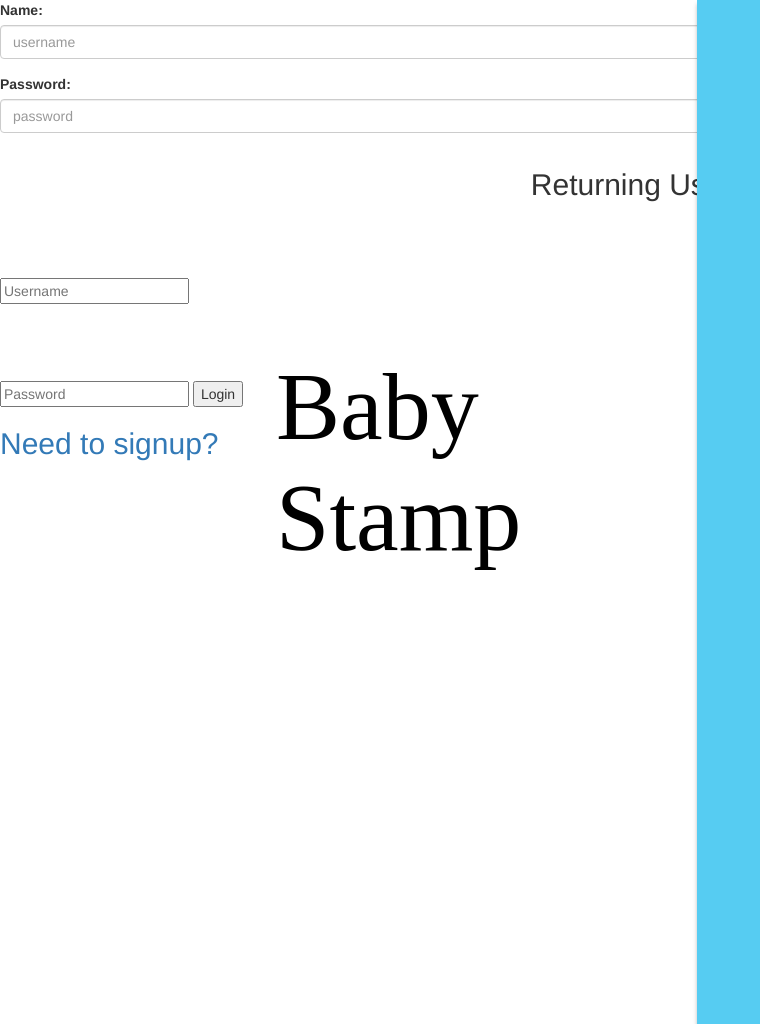
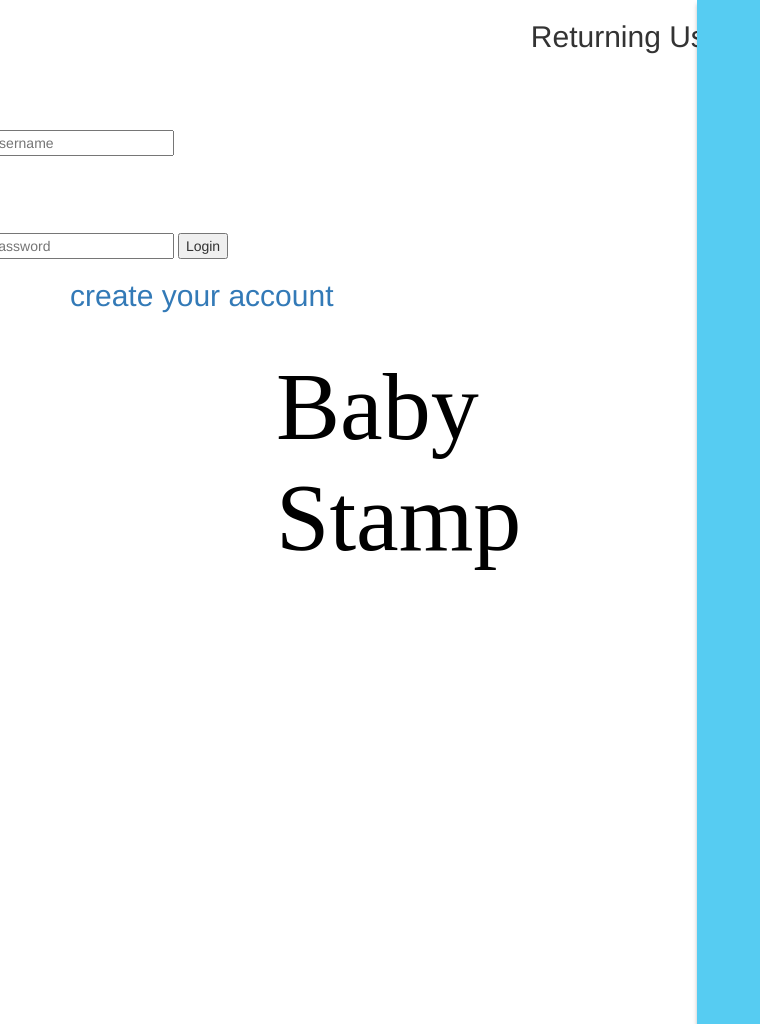
Before and after one commit to bizarrowill/BabyStamp, a Node project: template views/loginpage.handlebars in a window 1280 px wide; the page is wider, and only the part inside the window is pictured. Shown: that part, without its empty margins (0-760 px from the left). Run offline with Node 20 templates, Linux system fonts and the light colour scheme; the template is opened without the code that fills it, so the values that code supplies are empty; some libraries are stand-ins or nearby versions.

Commit message:
cleaning up code

```diff
--- a/views/loginpage.handlebars
+++ b/views/loginpage.handlebars
@@ -6,37 +6,28 @@
 
 </div>
 
-{{!-- new input for area that will be configured for our baby stamp look --}}
-  <div class="form-group">
-    <label for="usr">Name:</label>
-    <input type="text" id="usr" class="form-control" placeholder="username">
-  </div>
-  <div class="form-group">
-    <label for="pwd">Password:</label>
-    <input type="password" id="pwd" class="form-control" placeholder="password">
-  </div>
 
 
-<div class="container" {{!-- <div class="bgimg w3-display-container w3-animate-opacity"></div> --}}
-<div class="w3-jumbo w3-animate-top w3-center">
+<div class="container"
+<div >
   <h1>Baby Stamp</h1>
 </div>
 
-<div class="w3-row">
-  <div id="loginBox" class="w3-container w3-col s6 w3-animate-top w3-mobile w3-center">
+<div class="row">
+  <div id="loginBox">
     <!-- action="/" method="POST" -->
-    <form class="w3-panel w3-card-4" action="/authenticate" method="post">
+    <form action="/authenticate" method="post">
       <h2 style="text-align: center">Returning User?</h2>
       <h3>
         <label>Username</label>
       </h3>
-      <input class="w3-input" type="text" id="username" name="username" pattern="[a-zA-Z0-9\s]{0,30}" title="Alphanumeric characters only"
+      <input class="input" type="text" id="username" name="username" pattern="[a-zA-Z0-9\s]{0,30}" title="Alphanumeric characters only"
         placeholder="Username" required>
       <h3>
         <label>Password</label>
       </h3>
-      <input class="w3-input" type="password" id="password" name="password" placeholder="Password" required>
-      <button type="submit" class="w3-button w3-green loginBtn">Login</button>
+      <input class="input" type="password" id="password" name="password" placeholder="Password" required>
+      <button type="submit">Login</button>
     </form>
   </div>
 
@@ -44,10 +35,10 @@
 
 
 
-  <div class="w3-container w3-col s6 w3-animate-top w3-mobile w3-center index-main">
-    <div class="w3-panel w3-card-4 w3-center">
+  <div class="container">
+    <div>
       <h2>
-        <a href="/signup" class="w3-hover-blue">Need to signup?</a>
+        <a href="/signup">create your account</a>
       </h2>
     </div>
   </div>
```
Also changed, not shown: views/signup.handlebars (+8 -2 lines).
